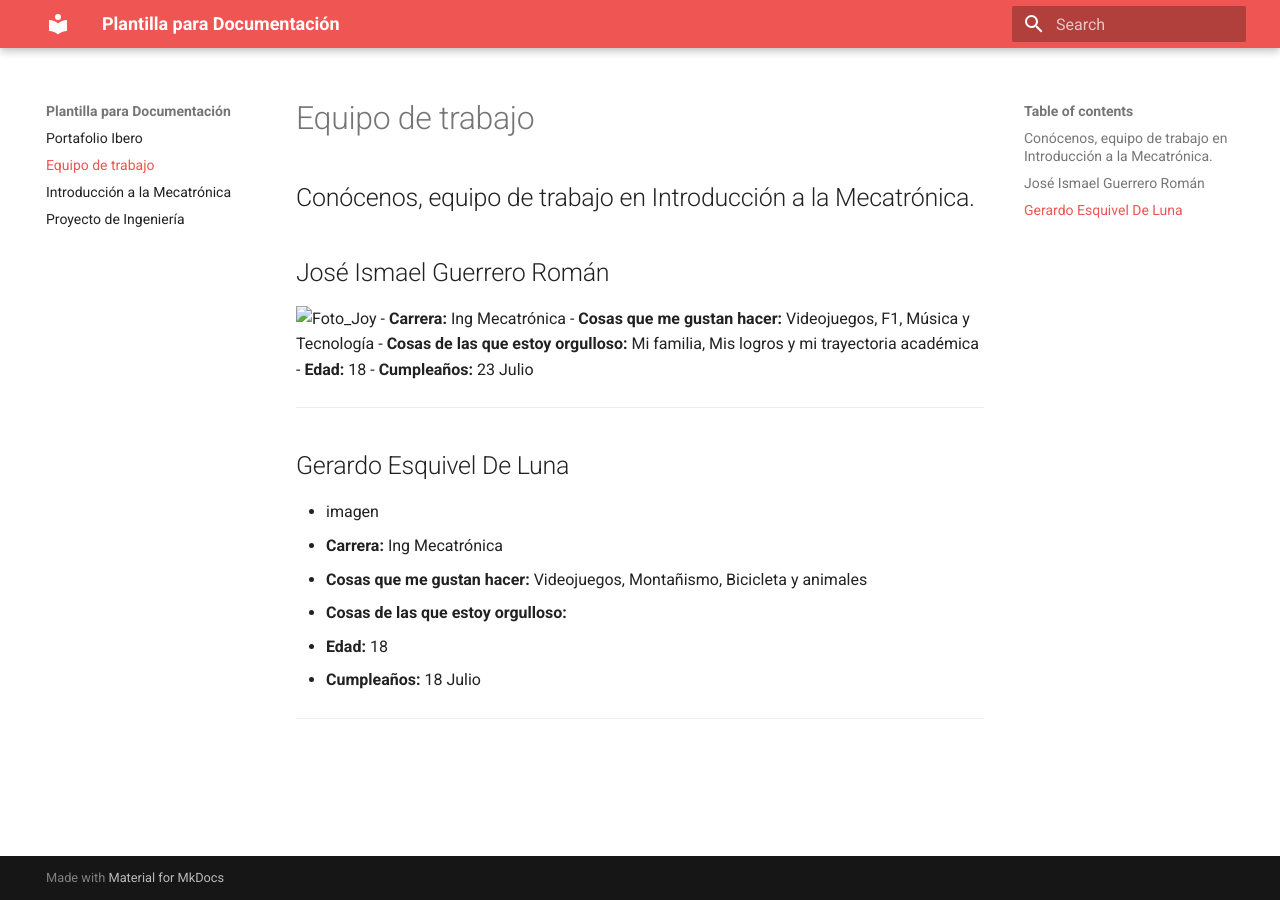
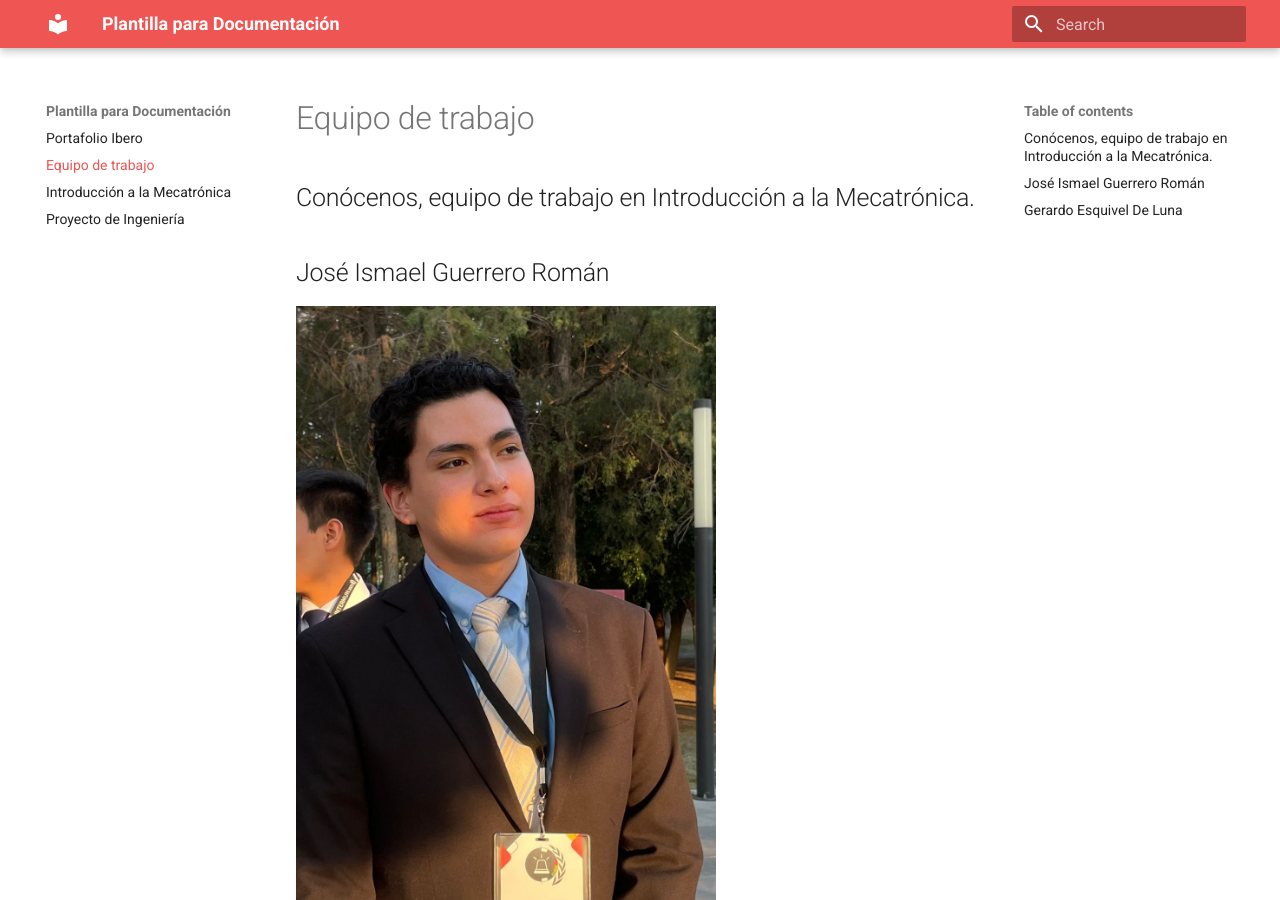
Before and after one commit to Joy-2307/Portafolio_Ibero_JIGR, an MkDocs documentation site: the page built from docs/Equipo de trabajo.md, in a window 1280 px wide and 900 px high. Built offline with MkDocs 1.6.1 and Material for MkDocs 9.7.7, drawn with Linux system fonts in a browser that asks for light colours.

Commit message:
Update Equipo de trabajo.md

```diff
--- a/docs/Equipo de trabajo.md
+++ b/docs/Equipo de trabajo.md
@@ -4,7 +4,7 @@
 ---
 
 ## José Ismael Guerrero Román
-<img src="recursos/imgs/Joy.jpg" alt="Foto_Joy" width="420">
+<img src="../recursos/imgs/Joy.jpg" alt="Foto_Joy" width="420">
 - **Carrera:** Ing Mecatrónica
 - **Cosas que me gustan hacer:** Videojuegos, F1, Música y Tecnología
 - **Cosas de las que estoy orgulloso:** Mi familia, Mis logros y mi trayectoria académica
```
